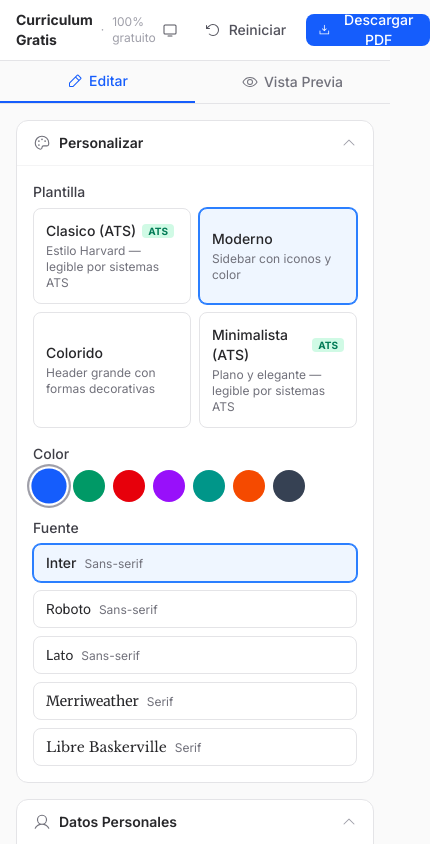
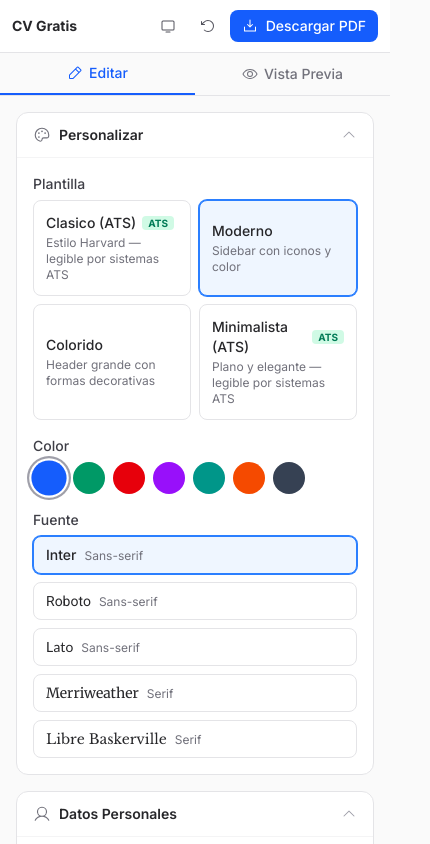
Before and after one commit to BrunoAlpezdev/curriculum-gratis, a Next.js app: page / in a window 390 px wide. Shown: the whole page, 430 px wide, since content can reach past the window. Built offline with nearby package versions, Linux system fonts and the light colour scheme.

Commit message:
mobile tweaks

```diff
--- a/src/editor/BarraAcciones.tsx
+++ b/src/editor/BarraAcciones.tsx
@@ -42,13 +42,16 @@ export function BarraAcciones() {
   }
 
   return (
-    <div data-no-print className="flex items-center justify-between border-b border-zinc-200 dark:border-zinc-700 bg-white dark:bg-zinc-900 px-4 py-2.5">
-      <div className="flex items-center gap-2">
-        <h1 className="text-sm font-bold text-zinc-800 dark:text-zinc-200">Curriculum Gratis</h1>
-        <span className="text-xs text-zinc-400 dark:text-zinc-500">·</span>
-        <span className="text-xs text-zinc-400 dark:text-zinc-500">100% gratuito</span>
+    <div data-no-print className="flex items-center justify-between border-b border-zinc-200 dark:border-zinc-700 bg-white dark:bg-zinc-900 px-3 md:px-4 py-2">
+      <div className="flex items-center gap-1.5 min-w-0">
+        <h1 className="text-sm font-bold text-zinc-800 dark:text-zinc-200 truncate">
+          <span className="md:hidden">CV Gratis</span>
+          <span className="hidden md:inline">Generador de Curriculum</span>
+        </h1>
+        <span className="hidden md:inline text-xs text-zinc-400 dark:text-zinc-500">·</span>
+        <span className="hidden md:inline text-xs text-zinc-400 dark:text-zinc-500 shrink-0">100% gratuito</span>
       </div>
-      <div className="flex items-center gap-2">
+      <div className="flex items-center gap-1 md:gap-2 shrink-0">
         <Button
           variant="ghost"
           size="icon"
@@ -57,11 +60,14 @@ export function BarraAcciones() {
         >
           {ICONO_TEMA[tema]}
         </Button>
-        <Button variant="ghost" size="sm" onClick={reiniciar}>
+        <Button variant="ghost" size="icon" className="md:hidden" onClick={reiniciar} title="Reiniciar">
+          <ArrowCounterClockwiseIcon size={16} />
+        </Button>
+        <Button variant="ghost" size="sm" className="hidden md:inline-flex" onClick={reiniciar}>
           <ArrowCounterClockwiseIcon size={16} />
           Reiniciar
         </Button>
-        <Button size="sm" onClick={descargar} disabled={descargando}>
+        <Button size="sm" className="whitespace-nowrap" onClick={descargar} disabled={descargando}>
           {descargando ? (
             <SpinnerIcon size={16} className="animate-spin" />
           ) : (
--- a/src/editor/FormHabilidades.tsx
+++ b/src/editor/FormHabilidades.tsx
@@ -1,8 +1,9 @@
 "use client"
 
 import { useState } from "react"
-import { LightningIcon } from "@phosphor-icons/react"
+import { LightningIcon, PlusIcon } from "@phosphor-icons/react"
 import { Input } from "@/components/atoms/Input"
+import { Button } from "@/components/atoms/Button"
 import { Chip } from "@/components/atoms/Chip"
 import { SeccionFormulario } from "@/components/molecules/SeccionFormulario"
 import { useCurriculumStore } from "@/lib/store"
@@ -13,14 +14,18 @@ export function FormHabilidades() {
   const eliminar = useCurriculumStore((s) => s.eliminarHabilidad)
   const [valor, setValor] = useState("")
 
-  function handleKeyDown(e: React.KeyboardEvent<HTMLInputElement>) {
-    if (e.key === "Enter") {
-      e.preventDefault()
+  function agregarHabilidad() {
     const trimmed = valor.trim()
     if (trimmed) {
       agregar(trimmed)
       setValor("")
     }
+  }
+
+  function handleKeyDown(e: React.KeyboardEvent<HTMLInputElement>) {
+    if (e.key === "Enter") {
+      e.preventDefault()
+      agregarHabilidad()
     }
   }
 
@@ -29,6 +34,8 @@ export function FormHabilidades() {
       titulo="Competencias Clave"
       icono={<LightningIcon size={18} />}
     >
+      <div className="flex gap-2">
+        <div className="flex-1">
           <Input
             label="Agregar habilidad"
             placeholder="Escribe y presiona Enter"
@@ -36,6 +43,17 @@ export function FormHabilidades() {
             onChange={(e) => setValor(e.target.value)}
             onKeyDown={handleKeyDown}
           />
+        </div>
+        <Button
+          variant="secondary"
+          size="icon"
+          onClick={agregarHabilidad}
+          className="mt-[26px] shrink-0"
+          aria-label="Agregar habilidad"
+        >
+          <PlusIcon size={18} />
+        </Button>
+      </div>
       {habilidades.length > 0 && (
         <div className="flex flex-wrap gap-2">
           {habilidades.map((h) => (
```
Lines whose indentation alone changed are shown as unchanged.
